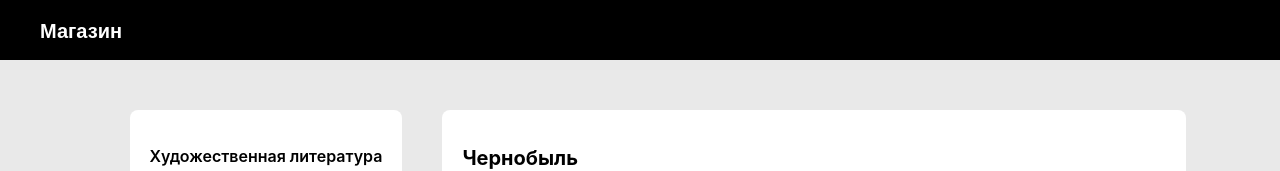
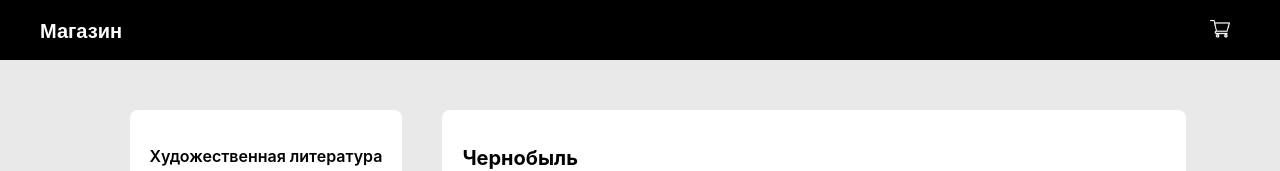
Before and after one commit to sonia13marker/yandex-homework, a React (Create React App) app in the folder 3-4/: page / in a window 1280 px wide. Shown: the top 171 px of the page. Built offline with nearby package versions, Linux system fonts and the light colour scheme.

Commit message:
update button cart

```diff
--- a/3-4/src/components/Layout/Layout.css
+++ b/3-4/src/components/Layout/Layout.css
@@ -5,6 +5,8 @@
 	color: #fff;
 	margin: 0px;
 	display: block;
+	display: inline-flex;
+	justify-content: space-between;
 }
 .header__title {
 	padding: 20px 40px;
@@ -12,3 +14,23 @@
 	font-family: sans-serif;
 	margin: 0;
 }
+.button__cart {
+	width: 40px;
+	height: 40px;
+	border: none;
+	background: black;
+	border-radius: 50%;
+	display: flex;
+	align-items: center;
+	justify-content: center;
+	margin: auto 40px;
+}
+.button__cart:hover {
+	background-color: darkgray;
+	cursor: pointer;
+
+}
+.button__cart img {
+	width: 20px;
+	height: 20px;
+}
--- a/3-4/src/components/Layout/Layout.jsx
+++ b/3-4/src/components/Layout/Layout.jsx
@@ -5,7 +5,7 @@ import styles from './Layout.css'
 export  const Layout = (props) => {
 
 	return <div>
-		<header className="header"><h1 className="header__title">Магазин</h1></header>
+		<header className="header"><h1 className="header__title">Магазин</h1><button className="button__cart"><img src={require('./shopping-cart.png')}/></button></header>
 		<div>
 			{ props.children }
 		</div>
```
Also changed, not shown: 3-4/src/components/Layout/shopping-cart.png (added).
